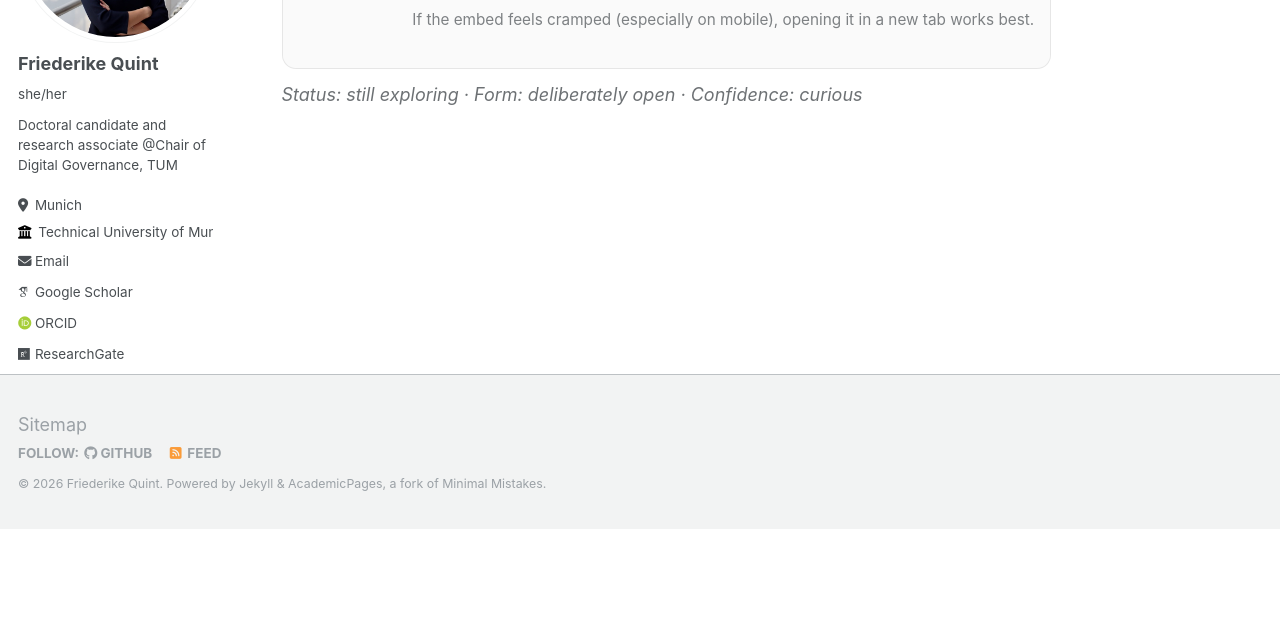
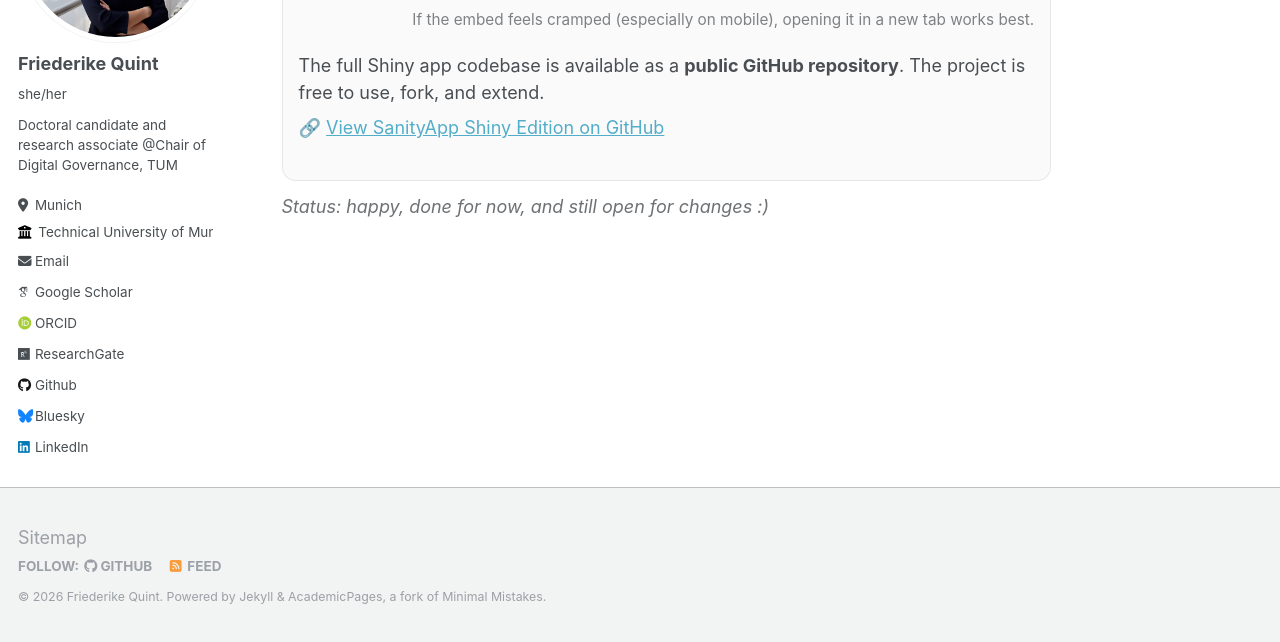
Before and after one commit to friederikequint/friederikequint.github.io, a Jekyll site: the page built from _pages/projectsforfun.md, in a window 1280 px wide and 900 px high, scrolled down 2265 px, cut to the strip 258-900 px from the top of the window. Built offline with Jekyll 4.4.1, drawn with Linux system fonts in a browser that asks for light colours; some web fonts are replaced; before the commit the page ends 3053 px from its top, so only the background shows below that; some of the changed text lies outside the part shown.

Commit message:
Update projectsforfun.md

```diff
--- a/_pages/projectsforfun.md
+++ b/_pages/projectsforfun.md
@@ -21,7 +21,6 @@ These projects are driven by curiosity, experimentation, and a desire to build l
   background: rgba(0,0,0,0.02);
 ">
 
-  <!-- Two-column layout -->
   <div style="
     display: flex;
     gap: 24px;
@@ -29,7 +28,6 @@ These projects are driven by curiosity, experimentation, and a desire to build l
     align-items: flex-start;
   ">
 
-    <!-- Text column -->
     <div style="flex: 1; min-width: 260px;">
       <p style="margin-top: 0;">
         <strong>SanityApp</strong> is a simple iOS mood-tracking application built with Swift.
@@ -52,7 +50,6 @@ These projects are driven by curiosity, experimentation, and a desire to build l
       </ul>
     </div>
 
-    <!-- Video column -->
     <div style="flex: 1; min-width: 300px;">
       <video
         controls
@@ -77,7 +74,6 @@ These projects are driven by curiosity, experimentation, and a desire to build l
 
   </div>
 
-  <!-- Full-width text BELOW the columns -->
   <div style="margin-top: 16px;">
     <p style="margin-bottom: 0;">
       The full codebase is available as a <strong>public GitHub repository</strong>.
@@ -110,7 +106,7 @@ These projects are driven by curiosity, experimentation, and a desire to build l
 ">
 
   <p style="margin-top: 0;">
-    <strong>SanityChronicles ✨</strong> is a Shiny extension of the original SanityApp, written with R,
+    <strong>SanityApp Shiny Edition ✨</strong> is a Shiny extension of the original SanityApp, written with R,
     focused on richer and easier exploration, visualizations, and playful interaction with personal mood data.
   </p>
 
@@ -123,7 +119,6 @@ These projects are driven by curiosity, experimentation, and a desire to build l
     The Shiny Edition is currently in development and may evolve in scope, form, or platform.
   </p>
 
-  <!-- External link -->
   <p style="margin-top: 12px;">
     🚀 <a href="https://friederikequint-shinychronicles-app.share.connect.posit.cloud"
           target="_blank" rel="noopener">
@@ -131,7 +126,6 @@ These projects are driven by curiosity, experimentation, and a desire to build l
     </a>
   </p>
 
-  <!-- Embedded Shiny app -->
   <div style="margin-top: 16px;">
     <iframe
       src="https://friederikequint-shinychronicles-app.share.connect.posit.cloud"
@@ -156,8 +150,22 @@ These projects are driven by curiosity, experimentation, and a desire to build l
     </p>
   </div>
 
+  <div style="margin-top: 16px;">
+    <p style="margin-bottom: 0;">
+      The full Shiny app codebase is available as a <strong>public GitHub repository</strong>.
+      The project is free to use, fork, and extend.
+    </p>
+
+    <p style="margin-top: 8px;">
+      🔗 <a href="https://github.com/friederikequint/ShinyChronicles-app"
+            target="_blank" rel="noopener">
+        View SanityApp Shiny Edition on GitHub
+      </a>
+    </p>
+  </div>
+
 </div>
 
 <p style="margin-top: 12px; font-style: italic; opacity: 0.8;">
-  Status: still exploring · Form: deliberately open · Confidence: curious
+  Status: happy, done for now, and still open for changes :)
 </p>
```
